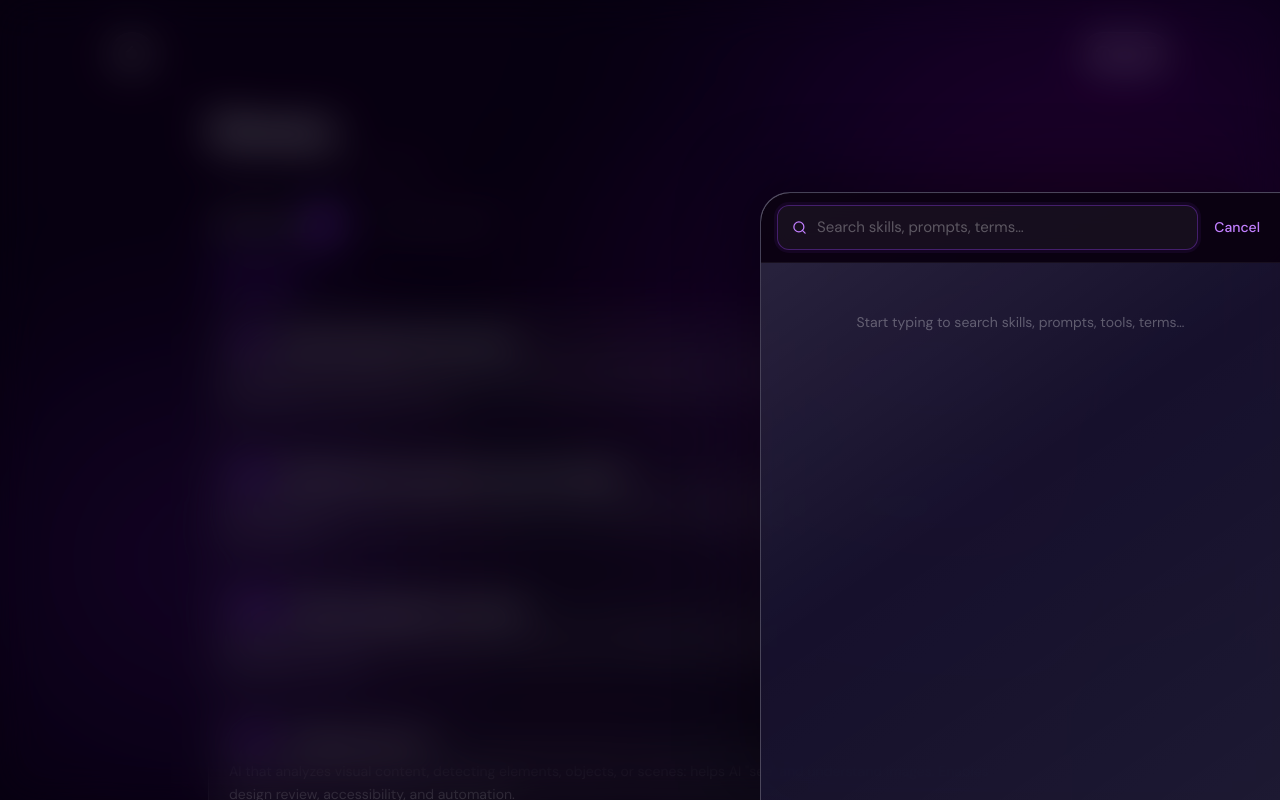
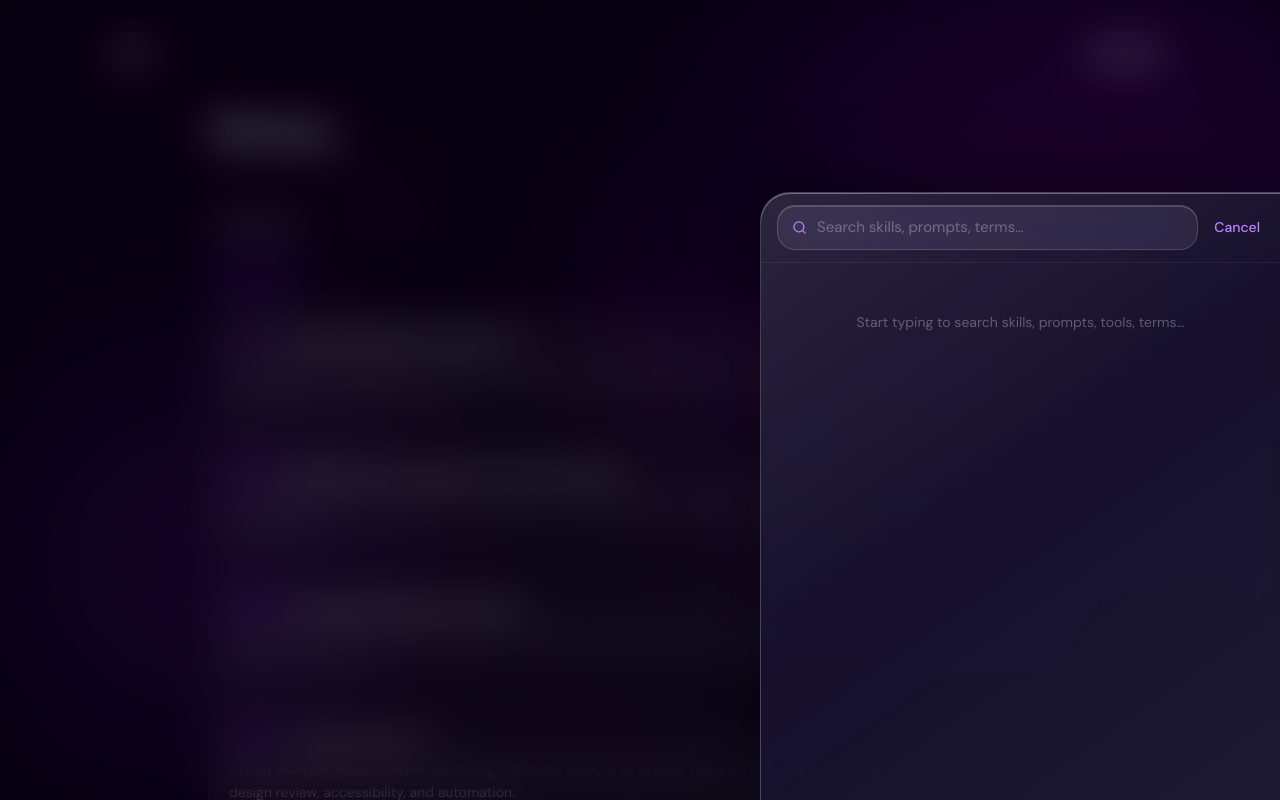
Before and after one commit to pavitsond-cyber/AI-Playbook, a Next.js app: page /ai-playbook/glossary in a window 1280 px wide. Both pictures are taken after a click on the button 1104 px from the left and 54 px from the top of the page. Shown: the top 800 px of the page. Built offline with nearby package versions, Linux system fonts and the light colour scheme; a web font is replaced by a local one.

Commit message:
Polish navigation dropdown and tabs

```diff
--- a/app/(playbook)/contribute/page.tsx
+++ b/app/(playbook)/contribute/page.tsx
@@ -545,7 +545,7 @@ const CONTRIBUTE_CSS = `
   }
 
   .category-trigger.is-open {
-    border-radius: 8px 8px 0 0;
+    border-radius: 8px;
   }
 
   .category-chevron {
@@ -560,24 +560,49 @@ const CONTRIBUTE_CSS = `
 
   .category-options {
     position: absolute;
+    top: calc(100% + 8px);
     right: 0;
     left: 0;
     z-index: 50;
+    display: flex;
+    padding: 8px;
+    flex-direction: column;
+    gap: 2px;
     overflow: hidden;
-    border: 1px solid rgba(255,255,255,0.15);
-    border-top: 0;
-    border-radius: 0 0 8px 8px;
-    background: #0e0018;
-    box-shadow: 0 16px 40px rgba(0,0,0,0.5);
-    clip-path: inset(0 0 100% 0);
+    border: 1px solid rgba(255,255,255,0.12);
+    border-radius: 20px;
+    background:
+      linear-gradient(155deg, rgba(255,255,255,0.17), rgba(255,255,255,0.055) 42%, rgba(255,255,255,0.09)),
+      rgba(21,5,40,0.66);
+    -webkit-backdrop-filter: blur(30px) saturate(165%);
+    backdrop-filter: blur(30px) saturate(165%);
+    box-shadow:
+      inset 0 1px 0 rgba(255,255,255,0.2),
+      0 24px 60px -20px rgba(0,0,0,0.75);
+    clip-path: inset(0 0 100% 0 round 20px);
+    opacity: 0.7;
+    transform: translateY(-6px);
+    transform-origin: top center;
+    visibility: hidden;
     pointer-events: none;
-    transition: clip-path 180ms cubic-bezier(0.55,0,1,0.45);
+    transition:
+      clip-path 240ms cubic-bezier(0.55,0,1,0.45),
+      opacity 180ms ease-in,
+      transform 240ms ease-in,
+      visibility 0s linear 240ms;
   }
 
   .category-options.is-open {
-    clip-path: inset(0);
+    clip-path: inset(0 0 0 0 round 20px);
+    opacity: 1;
+    transform: translateY(0);
+    visibility: visible;
     pointer-events: auto;
-    transition: clip-path 220ms cubic-bezier(0.25,0.46,0.45,0.94);
+    transition:
+      clip-path 340ms cubic-bezier(0.25,0.46,0.45,0.94),
+      opacity 240ms ease-out,
+      transform 340ms cubic-bezier(0.25,0.46,0.45,0.94),
+      visibility 0s;
   }
 
   .category-option {
@@ -585,16 +610,20 @@ const CONTRIBUTE_CSS = `
     width: 100%;
     align-items: center;
     justify-content: space-between;
-    padding: 12px 16px;
+    min-height: 44px;
+    padding: 10px 14px;
     border: 0;
-    border-bottom: 1px solid rgba(255,255,255,0.05);
+    border-radius: 14px;
     background: transparent;
     color: rgba(255,255,255,0.65);
     font-family: var(--font-body);
     font-size: 16px;
     text-align: left;
     cursor: pointer;
-    transition: background 120ms ease, color 120ms ease;
+    transition:
+      background 180ms ease,
+      color 180ms ease,
+      transform 360ms cubic-bezier(0.2,0.8,0.2,1);
   }
 
   .category-option:hover {
@@ -603,8 +632,17 @@ const CONTRIBUTE_CSS = `
   }
 
   .category-option.is-selected {
-    background: rgba(255,255,255,0.08);
+    background: rgba(255,255,255,0.12);
     color: #ffffff;
+    box-shadow:
+      inset 0 1px 0 rgba(255,255,255,0.14),
+      inset 0 0 0 1px rgba(255,255,255,0.06);
+  }
+
+  .category-option:active {
+    transform: scale(0.97);
+    background: rgba(255,255,255,0.13);
+    transition-duration: 90ms;
   }
 
   .attachment-dropzone {
--- a/app/(playbook)/prompts/page.tsx
+++ b/app/(playbook)/prompts/page.tsx
@@ -866,7 +866,7 @@ export default function PromptsPage() {
       {/* ── Tab bar — sticks directly below the frosted navigation ── */}
       <StickyTabs style={{ marginTop: 8 }}>
         <div className="playbook-sticky-tabs__track" style={{ maxWidth: 960, margin: '0 auto', padding: '0 clamp(20px,4vw,48px)' }}>
-          <div style={{ display: 'flex', flexWrap: 'nowrap', gap: 20 }}>
+          <div style={{ display: 'flex', flexWrap: 'nowrap', gap: 24 }}>
             {PROMPT_TABS.map(tab => {
               const isActive = activePromptTab === tab
               return (
--- a/app/(playbook)/skills/page.tsx
+++ b/app/(playbook)/skills/page.tsx
@@ -1095,7 +1095,7 @@ export default function SkillsPage() {
       {/* ── Tab bar — sticks directly below the frosted navigation ── */}
       <StickyTabs style={{ marginTop: 8 }}>
         <div className="playbook-sticky-tabs__track" style={{ maxWidth: 960, margin: '0 auto', padding: '0 clamp(20px,4vw,48px)' }}>
-          <div style={{ display: 'flex', flexWrap: 'nowrap', gap: 20 }}>
+          <div style={{ display: 'flex', flexWrap: 'nowrap', gap: 24 }}>
             {TABS.map(tab => {
               const isActive = activeTab === tab
               return (
--- a/app/(playbook)/tools/page.tsx
+++ b/app/(playbook)/tools/page.tsx
@@ -319,7 +319,7 @@ export default function ToolsPage() {
       {/* ── Tab bar — sticks directly below the frosted navigation ── */}
       <StickyTabs style={{ marginTop: 8 }}>
         <div className="playbook-sticky-tabs__track" style={{ maxWidth: 960, margin: '0 auto', padding: '0 clamp(20px,4vw,48px)' }}>
-          <div style={{ display: 'flex', flexWrap: 'nowrap', gap: 20 }}>
+          <div style={{ display: 'flex', flexWrap: 'nowrap', gap: 24 }}>
             {TABS.map(tab => {
               const isActive = activeTab === tab
               return (
--- a/components/glossary/GlossaryPage.tsx
+++ b/components/glossary/GlossaryPage.tsx
@@ -144,26 +144,17 @@ export default function GlossaryPage({ terms }: GlossaryPageProps) {
 
         {/* Sticky tabs — sits directly below the frosted navigation */}
         <StickyTabs>
-          <div className="playbook-sticky-tabs__track" style={{ display: "flex", gap: 20, padding: "8px clamp(20px,4vw,48px) 0" }}>
+          <div className="playbook-sticky-tabs__track" style={{ display: "flex", gap: 24, padding: "8px clamp(20px,4vw,48px) 0" }}>
             {TABS.map(tab => {
               const isActive = activeTab === tab.id
-              const count = tabTerms[tab.id].length
               return (
                 <button
                   key={tab.id}
                   onClick={() => setActiveTab(tab.id)}
-                  className="relative flex items-center gap-2 px-1 pb-5 pt-2 text-sm font-medium transition-all duration-200 focus-visible:outline-none"
+                  className="relative flex items-center px-1 pb-5 pt-2 text-sm font-medium transition-all duration-200 focus-visible:outline-none"
                 >
                   <span className="transition-colors duration-200" style={{ color: isActive ? '#ffffff' : 'rgba(255,255,255,0.4)' }}>
                     {tab.label}
-                  </span>
-                  <span
-                    className="text-xs px-1.5 py-0.5 rounded-full font-medium transition-all duration-200"
-                    style={isActive
-                      ? { background: '#9B3FFF', color: '#fff' }
-                      : { background: 'rgba(255,255,255,0.06)', color: 'rgba(255,255,255,0.35)', border: '1px solid rgba(255,255,255,0.08)' }}
-                  >
-                    {count}
                   </span>
                   <span
                     className="absolute bottom-0 left-0 right-0 h-[2px] rounded-full"
--- a/components/nav/TopNav.tsx
+++ b/components/nav/TopNav.tsx
@@ -23,6 +23,7 @@ export default function TopNav() {
   const [searchOpen, setSearchOpen] = useState(false)
   const { dockedTitle } = usePageChrome()
   const isHome = pathname === '/'
+  const showSearch = pathname !== '/contribute'
   const isActive = (href: string) =>
     pathname === href || (href !== '/' && pathname.startsWith(href))
 
@@ -75,6 +76,7 @@ export default function TopNav() {
           <div className="playbook-header-actions">
             <span className="playbook-glass-shine" aria-hidden />
 
+            {showSearch && (
               <button
                 type="button"
                 onClick={() => {
@@ -86,10 +88,11 @@ export default function TopNav() {
               >
                 <Search size={20} strokeWidth={2} aria-hidden />
               </button>
+            )}
 
             {!isHome && (
               <>
-                <span className="playbook-header-actions__divider" aria-hidden />
+                {showSearch && <span className="playbook-header-actions__divider" aria-hidden />}
 
                 <button
                   type="button"
@@ -130,7 +133,7 @@ export default function TopNav() {
         </div>
       </header>
 
-      <MobileSearchSheet open={searchOpen} onClose={() => setSearchOpen(false)} />
+      {showSearch && <MobileSearchSheet open={searchOpen} onClose={() => setSearchOpen(false)} />}
     </>
   )
 }
--- a/components/search/MobileSearchSheet.tsx
+++ b/components/search/MobileSearchSheet.tsx
@@ -120,9 +120,7 @@ export default function MobileSearchSheet({ open, onClose }: MobileSearchSheetPr
         paddingTop: 'max(12px, env(safe-area-inset-top))',
         borderBottom: '1px solid rgba(255,255,255,0.06)',
         flexShrink: 0,
-        background: 'rgba(10,0,16,0.95)',
-        backdropFilter: 'blur(20px)',
-        WebkitBackdropFilter: 'blur(20px)',
+        background: 'transparent',
         }}>
         {/* Search input */}
         <div style={{
@@ -131,10 +129,12 @@ export default function MobileSearchSheet({ open, onClose }: MobileSearchSheetPr
           alignItems: 'center',
           gap: 10,
           padding: '10px 14px',
-          background: 'rgba(255,255,255,0.05)',
-          border: '1px solid rgba(155,63,255,0.35)',
-          borderRadius: 12,
-          boxShadow: '0 0 0 3px rgba(155,63,255,0.07)',
+          background: 'rgba(255,255,255,0.07)',
+          border: '1px solid rgba(255,255,255,0.16)',
+          borderRadius: 18,
+          backdropFilter: 'blur(24px) saturate(150%)',
+          WebkitBackdropFilter: 'blur(24px) saturate(150%)',
+          boxShadow: 'inset 0 1px 0 rgba(255,255,255,0.18)',
         }}>
           <Search size={15} style={{ color: '#C27FFF', flexShrink: 0 }} />
           <input
```
Lines whose indentation alone changed are shown as unchanged.
